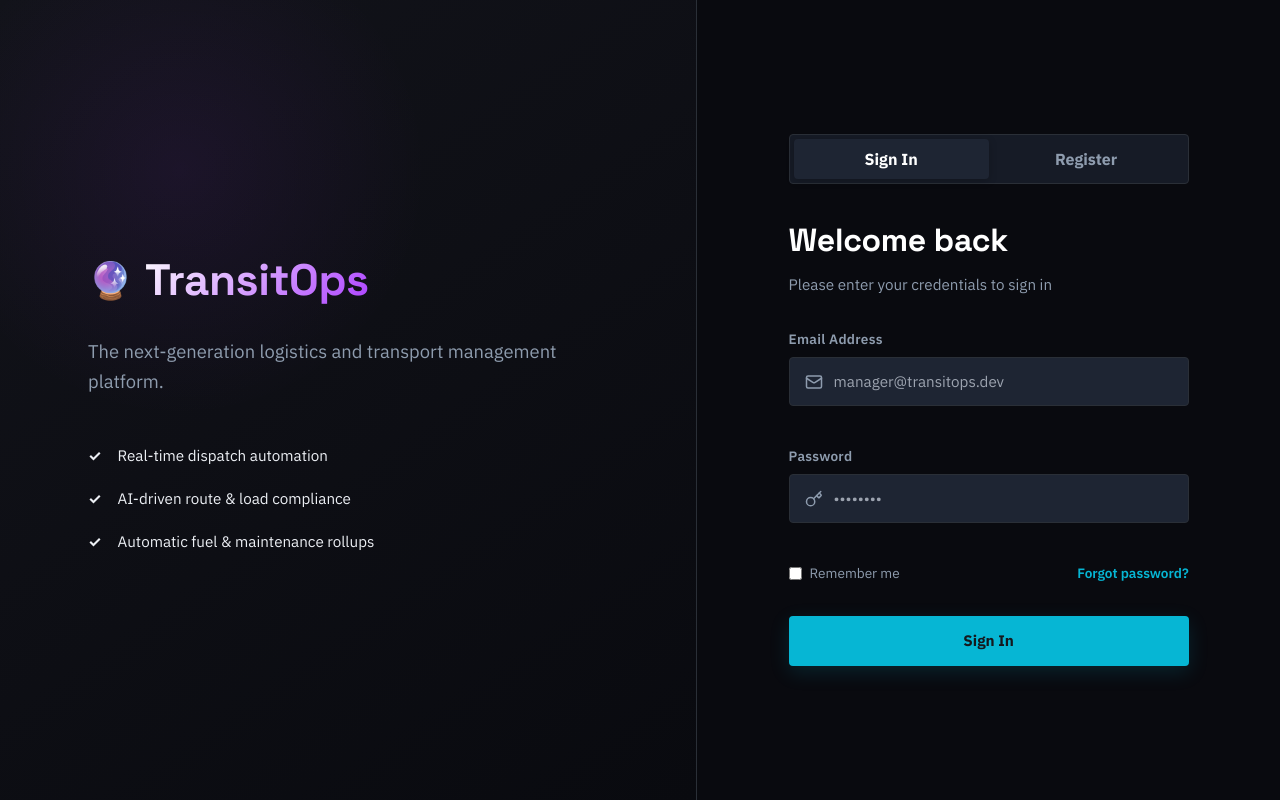
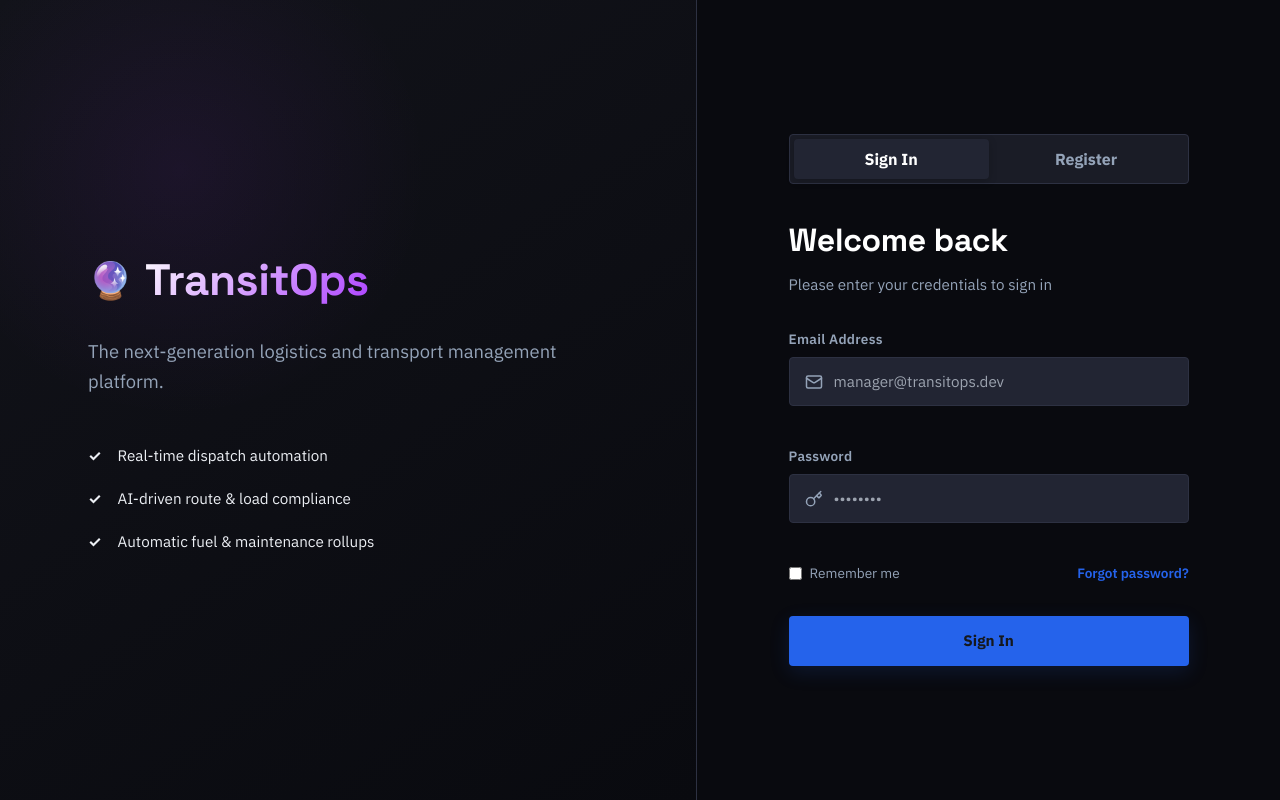
Before and after one commit to nishad-shaik/TransitOps-odoo, a Vue app in the folder frontend/: page /login in a window 1280 px wide. Built offline with nearby package versions, Linux system fonts and the light colour scheme; no server answers.

Commit message:
style: configure Midnight Void color palette

```diff
--- a/frontend/src/style.css
+++ b/frontend/src/style.css
@@ -6,33 +6,33 @@
 
 :root {
   /* Grounded Fleet Operations Color System - Cyber Industrial */
-  --primary: #06B6D4; /* Electric Cyan */
-  --primary-hover: #0891B2;
-  --primary-glow: rgba(6, 182, 212, 0.12);
+  --primary: #2563EB; /* Clean Royal Blue */
+  --primary-hover: #1D4ED8;
+  --primary-glow: rgba(37, 99, 235, 0.12);
 
   --secondary: #3B82C4; /* Route Steel Blue */
   --secondary-glow: rgba(59, 130, 196, 0.12);
 
-  --dark-bg: #0B0F19; /* Deep Asphalt Canvas */
-  --panel-bg: #161B26; /* Panel Grids */
-  --card-bg: #1E2533; /* Instrument Cards */
-  --border-color: #2A2F37; /* Clean Border lines */
-  --border-hover: #3A414D;
+  --dark-bg: #12131C; /* Midnight Void Canvas */
+  --panel-bg: #1A1C26; /* Charcoal Surface Panel Grids */
+  --card-bg: #222533; /* Instrument Cards */
+  --border-color: #2D3142; /* Clean Border lines */
+  --border-hover: #3E445E;
 
   /* Text colors */
   --text-primary: #ECEFF4;
-  --text-secondary: #8E9CAE;
+  --text-secondary: #94A3B8; /* Structural Muted Labels */
   --text-muted: #64748B;
 
   /* Technical Operations Palette */
-  --success: #10B981; /* Emerald Green */
+  --success: #10B981; /* Emerald Glow */
   --success-glow: rgba(16, 185, 129, 0.08);
   --warning: #F5A623;
   --warning-glow: rgba(245, 166, 35, 0.08);
   --danger: #FF3B30; /* Crimson Red */
   --danger-glow: rgba(255, 59, 48, 0.08);
-  --info: #06B6D4;
-  --info-glow: rgba(6, 182, 212, 0.08);
+  --info: #2563EB;
+  --info-glow: rgba(37, 99, 235, 0.08);
 
   /* Layout Constants */
   --sidebar-width: 280px;
@@ -45,7 +45,7 @@
   --shadow-sm: 0 2px 8px rgba(0, 0, 0, 0.2);
   --shadow-md: 0 8px 24px rgba(0, 0, 0, 0.3);
   --shadow-lg: 0 16px 40px rgba(0, 0, 0, 0.4);
-  --shadow-primary: 0 6px 20px rgba(6, 182, 212, 0.15);
+  --shadow-primary: 0 6px 20px rgba(37, 99, 235, 0.15);
 }
 
 /* Global Stylesheet */
--- a/frontend/tailwind.config.js
+++ b/frontend/tailwind.config.js
@@ -2,7 +2,15 @@
 export default {
   content: ["./index.html", "./src/**/*.{vue,js,ts,jsx,tsx}"],
   theme: {
-    extend: {},
+    extend: {
+      colors: {
+        'midnight-void': '#12131C',
+        'charcoal-surface': '#1A1C26',
+        'royal-blue': '#2563EB',
+        'emerald-glow': '#10B981',
+        'muted-label': '#94A3B8'
+      }
+    },
   },
   plugins: [],
 }
```
